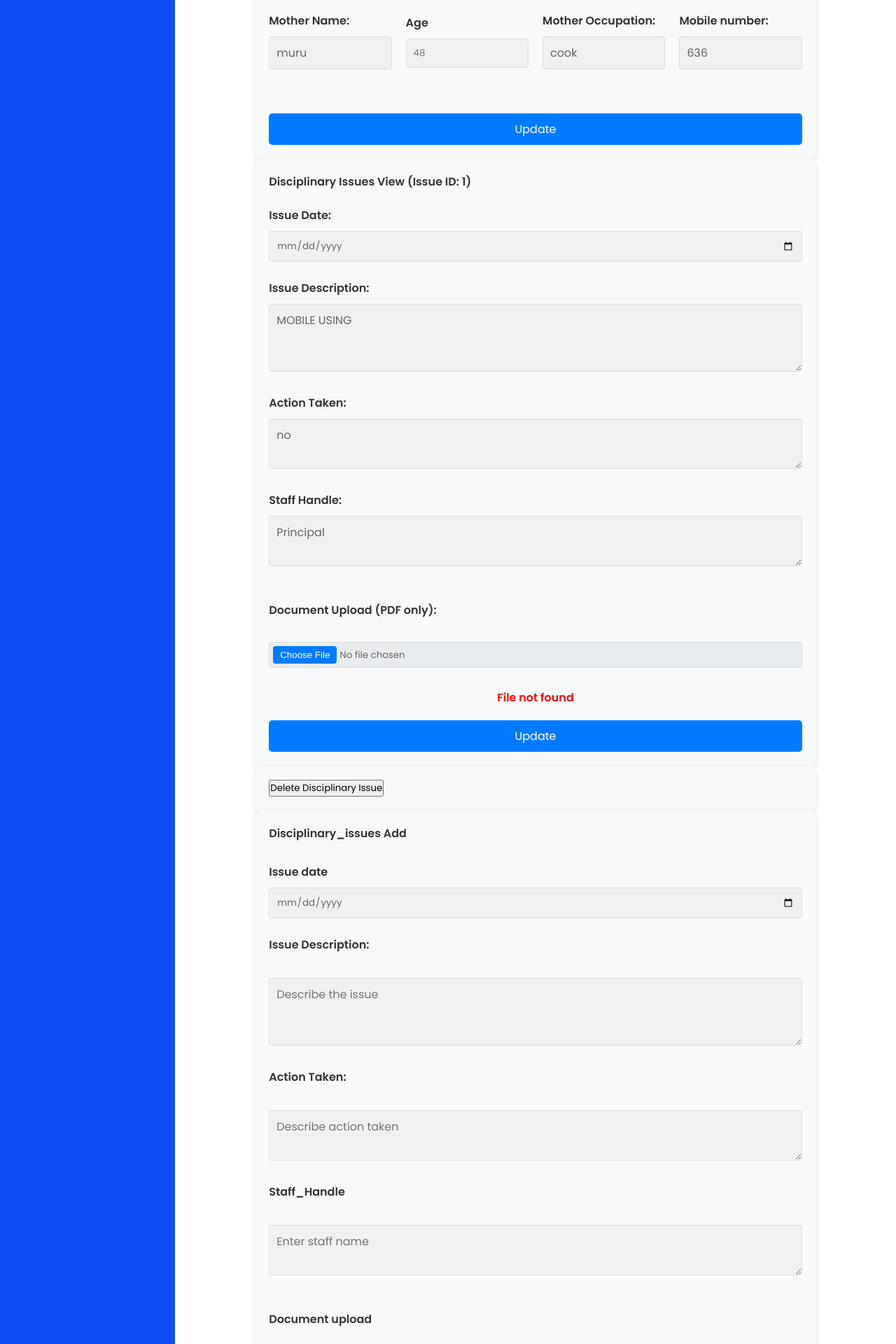
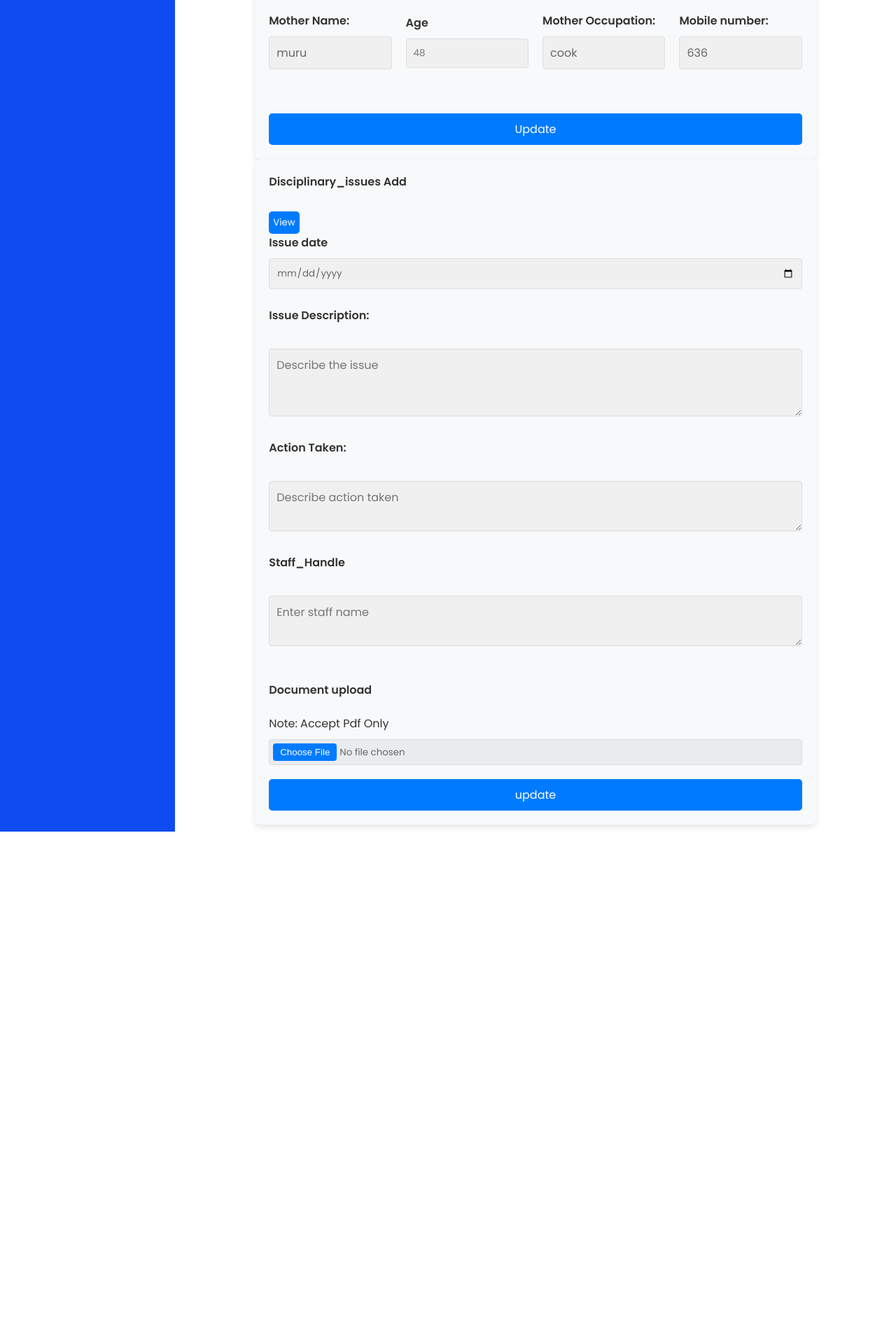
Before and after one commit to bnaveenbharathi/Student-profile-system, a PHP site: page /tcpdf/staff_dashboard/student_edit.php?roll_no=921022205011 in a window 1280 px wide. Shown: the part 4196-6116 px from the top of the page at 70% size. After the commit the page ends 5384 px from the top, so only its background shows below. Run offline with PHP 8.4, Linux system fonts and the light colour scheme; a user stored in the database is signed in; data comes from the database, SQL or seed files in the repository.

Commit message:
disiplinary issue update

```diff
--- a/staff_dashboard/student_edit.php
+++ b/staff_dashboard/student_edit.php
@@ -459,78 +459,6 @@ $parent_details = $result->fetch_assoc();
 <!-- PARENT DETAIL END -->
 
 
-
-<!-- Disciplinary_issues view -->
-
-<?php
-// Fetch all disciplinary issues for the student
-$sqlFetchDisciplinaryIssues = "SELECT id, student_roll_no, issue_date, issue_description, action_taken, staff_handle, document_upload FROM disciplinary_issues WHERE student_roll_no = ?";
-$stmt = $conn->prepare($sqlFetchDisciplinaryIssues);
-$stmt->bind_param('s', $roll_no);
-$stmt->execute();
-$result = $stmt->get_result();
-
-// Loop through all disciplinary issues and display the form for each
-while ($disciplinaryData = $result->fetch_assoc()) {
-    $issueDate = $disciplinaryData['issue_date'];
-    $issueDescription = $disciplinaryData['issue_description'];
-    $actionTaken = $disciplinaryData['action_taken'];
-    $staffHandle = $disciplinaryData['staff_handle'];
-    $documentUpload = $disciplinaryData['document_upload'];
-?>
-    <form action="student_edit.php?roll_no=<?php echo urlencode($roll_no); ?>&issue_id=<?php echo $disciplinaryData['id']; ?>" method="POST" enctype="multipart/form-data" name="disciplinary_issues_<?php echo $disciplinaryData['id']; ?>">
-        <input type="hidden" name="form_name" value="disciplinary_issues_update">
-        <label for="Student Disciplinary Issues">Disciplinary Issues View (Issue ID: <?php echo $disciplinaryData['id']; ?>)</label><br>
-
-        <div style="margin-bottom: 10px;">
-            <label for="issue-date-<?php echo $disciplinaryData['id']; ?>">Issue Date:</label>
-            <input type="date" id="issue-date-<?php echo $disciplinaryData['id']; ?>" name="issue_date" value="<?php echo safe_htmlspecialchars($issueDate); ?>">
-        </div>
-
-        <div style="margin-bottom: 10px;">
-            <label for="issue-description-<?php echo $disciplinaryData['id']; ?>">Issue Description:</label>
-            <textarea id="issue-description-<?php echo $disciplinaryData['id']; ?>" name="issue_description" rows="3" placeholder="Describe the issue"><?php echo safe_htmlspecialchars($issueDescription); ?></textarea>
-        </div>
-
-        <div style="margin-bottom: 10px;">
-            <label for="action-taken-<?php echo $disciplinaryData['id']; ?>">Action Taken:</label>
-            <textarea id="action-taken-<?php echo $disciplinaryData['id']; ?>" name="action_taken" rows="2" placeholder="Describe action taken"><?php echo safe_htmlspecialchars($actionTaken); ?></textarea>
-        </div>
-
-        <div style="margin-bottom: 10px;">
-            <label for="staff-handle-<?php echo $disciplinaryData['id']; ?>">Staff Handle:</label>
-            <textarea id="staff-handle-<?php echo $disciplinaryData['id']; ?>" name="staff_handle_name" rows="2" placeholder="Enter staff name"><?php echo safe_htmlspecialchars($staffHandle); ?></textarea>
-        </div>
-
-        <br>
-
-        <label for="document-upload-<?php echo $disciplinaryData['id']; ?>">Document Upload (PDF only):</label><br>
-        <input type="file" id="document-upload-<?php echo $disciplinaryData['id']; ?>" name="document_upload" accept="application/pdf"><br>
-
-        <div class="disciplinary-proof mt-5">
-            <?php if ($documentUpload && file_exists('./student_details/disciplinary_issues_doc/' . $documentUpload)): ?>
-                <iframe src="./student_details/disciplinary_issues_doc/<?php echo safe_htmlspecialchars($documentUpload); ?>" width="100%" height="600px" frameborder="0" style="border: none; margin-top: 20px;"></iframe>
-            <?php else: ?>
-                <p style="color: red; font-weight: bold; margin-top: 30px;">File not found</p>
-            <?php endif; ?>
-        </div>
-
-        <button type="submit" class="submit-btn">Update</button>
-    </form>
-
-    <!-- Delete button form for this specific disciplinary record -->
-    <form action="student_edit.php?roll_no=<?php echo urlencode($roll_no); ?>&issue_id=<?php echo $disciplinaryData['id']; ?>" method="POST" onsubmit="return confirm('Are you sure you want to delete this disciplinary issue?');">
-        <input type="hidden" name="form_name" value="disciplinary_issues_delete">
-        <button type="submit" class="delete-btn">Delete Disciplinary Issue</button>
-    </form>
-<?php
-}
-?>
-
-
-
-                <!--  Disciplinary_issues view end -->
-
 <!-- Disciplinary_issues insert -->
                 <form action="student_edit.php?roll_no=<?php echo urlencode($student['roll_no']); ?>" method="POST" enctype="multipart/form-data"  name="disciplinary_issues">
 <input type="hidden" name="form_name" value="disciplinary_issues">
@@ -538,6 +466,7 @@ while ($disciplinaryData = $result->fetch_assoc()) {
 
                     <div style="margin-bottom: 10px;">
                         <label for="Student Disciplinary Issues">Disciplinary_issues Add</label><br>
+                       <a href="./student_disciplinary_Issues.php?roll_no=<?php echo urlencode($student['roll_no']); ?>"> <button class="action_btn" type="button">View</button></a> <br>
 
                         <label for="issue-date">Issue date</label>
                         <input type="date" id="issue-date" name="issue_date">
@@ -564,20 +493,6 @@ while ($disciplinaryData = $result->fetch_assoc()) {
                     <label for="Document upload">Document upload</label><br>
                     <p>Note: Accept Pdf Only</p>
                     <input type="file" id="Document upload" name="Document_upload" accept="application/pdf" value="h"><br>
-
-
-
-                    <div class="disciplinary-proof mt-5">
-
-
-
-
-
-
-                        </iframe>
-
-
-                    </div>
 
                     <button type="submit" class="submit-btn">update</button>
                 </form>
--- a/staff_dashboard/student_edit_backend.php
+++ b/staff_dashboard/student_edit_backend.php
@@ -353,64 +353,47 @@ elseif ($formName == 'family_photo') {
             echo "Error updating basic details: " . $conn->error;
         }
 }
-elseif($formName == 'disciplinary_issues_update' && !empty($issue_id)){
-    $issue_id = isset($_GET['issue_id']) ? $_GET['issue_id'] : '';
-    $issueDate = $_POST['issue_date'];
-        $issueDescription = $_POST['issue_description'];
-        $actionTaken = $_POST['action_taken'];
-        $staffHandle = $_POST['staff_handle_name'];
-        $documentUpload = '';
+elseif($formName=='disciplinary_issues'){
+    $roll_no = isset($_GET['roll_no']) ? $_GET['roll_no'] : '';
+      $issue_date = $_POST['issue_date'];
+      $issue_description = $_POST['issue_description'];
+      $action_taken = $_POST['action_taken'];
+      $staff_handle = $_POST['Staff_Handle'];
 
-        // Handle file upload
-        if (isset($_FILES['document_upload']) && $_FILES['document_upload']['error'] == 0) {
-            // File path and validation
-            $uploadDir = './student_details/disciplinary_issues_doc/';
-            $documentUpload = $_FILES['document_upload']['name'];
-            $uploadPath = $uploadDir . $documentUpload;
+      $uniqueFileName = null;
+      if (isset($_FILES['Document_upload']) && $_FILES['Document_upload']['error'] === UPLOAD_ERR_OK) {
+          $fileTmpPath = $_FILES['Document_upload']['tmp_name'];
+          $originalFileName = $_FILES['Document_upload']['name'];
+          $fileExtension = pathinfo($originalFileName, PATHINFO_EXTENSION);
+          $uniqueFileName = uniqid('doc_', true) . '.' . $fileExtension;
+          $filePath = './student_details/disciplinary_issues_doc/' . $uniqueFileName;
 
-            // Only allow PDF files
-            if (pathinfo($documentUpload, PATHINFO_EXTENSION) == 'pdf') {
-                move_uploaded_file($_FILES['document_upload']['tmp_name'], $uploadPath);
+          if (move_uploaded_file($fileTmpPath, $filePath)) {
+              echo "File uploaded successfully!";
           } else {
-                echo "Only PDF files are allowed.";
-                exit();
+              echo "Error uploading the file.";
           }
       }
 
-        $sqlUpdateDisciplinaryIssues = "UPDATE disciplinary_issues SET
-                                            issue_date = ?,
-                                            issue_description = ?,
-                                            action_taken = ?,
-                                            staff_handle = ?,
-                                            document_upload = ?
-                                        WHERE id = ?";
+      $sqlInsertIssue = "INSERT INTO disciplinary_issues (student_roll_no, issue_date, issue_description, action_taken, staff_handle, document_upload)
+                         VALUES (?, ?, ?, ?, ?, ?)";
+      $stmtInsert = $conn->prepare($sqlInsertIssue);
+      $stmtInsert->bind_param("ssssss", $roll_no, $issue_date, $issue_description, $action_taken, $staff_handle, $uniqueFileName);
 
-        $stmt = $conn->prepare($sqlUpdateDisciplinaryIssues);
-        $stmt->bind_param('sssssi', $issueDate, $issueDescription, $actionTaken, $staffHandle, $documentUpload, $issue_id);
+      if ($stmtInsert->execute()) {
+          echo "Disciplinary issue added successfully!";
+        header("Location: ./student_edit.php?roll_no=$student[roll_no]");
 
-        if ($stmt->execute()) {
-            echo "Disciplinary issue updated successfully.";
-        } else {
-            echo "Error updating disciplinary issue: " . $stmt->error;
-        }
-    }
-    elseif($formName == 'disciplinary_issues_update' && !empty($issue_id)){
-        $sqlDeleteDisciplinaryIssue = "DELETE FROM disciplinary_issues WHERE id = ?";
-        $stmt = $conn->prepare($sqlDeleteDisciplinaryIssue);
-        $stmt->bind_param('i', $issue_id);
-
-        if ($stmt->execute()) {
-            echo "Disciplinary issue deleted successfully.";
-            // Redirect to avoid resubmission
-            header("Location: student_edit.php?roll_no=" . urlencode($roll_no));
           exit();
       } else {
-            echo "Error deleting disciplinary issue: " . $stmt->error;
+          echo "Error inserting data into the database: " . $stmtInsert->error;
       }
   }
 
+}
 
-}
+
+
 $profilePhoto = isset($student['profile_photo']) && $student['profile_photo'] !== NULL ? $student['profile_photo'] : '';
 $profilePath = "./student_details/student_photo/" . $profilePhoto;
 $imageFound = file_exists($profilePath);
```
Lines whose indentation alone changed are shown as unchanged.
